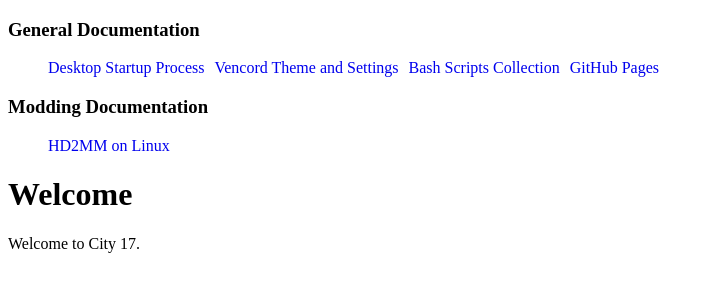
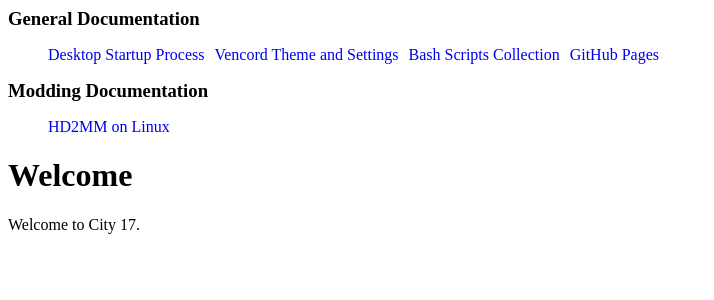
Before and after one commit to Backup158/Backup158.github.io, a Jekyll site: the page built from index.html, in a window 1280 px wide. Shown: the top 300 px of the page, without its empty margins (0-714 px from the left). Built offline with Jekyll 4.4.1, drawn with Linux system fonts in a browser that asks for light colours.

Commit message:
Update default.html
margins for nav bar headers

```diff
--- a/_layouts/default.html
+++ b/_layouts/default.html
@@ -6,9 +6,9 @@
   </head>
   <body>
     <nav>
-      <h3><a href="{{ site.data.navigation.home.url }}">{{ site.data.navigation.home.title }}</a></h3>
+      <h3 class="navbarHeader"><a href="{{ site.data.navigation.home.url }}">{{ site.data.navigation.home.title }}</a></h3>
       {% for item in site.data.navigation.toc %}
-        <h3>{{ item.title }}</h3>
+        <h3 class="navbarHeader">{{ item.title }}</h3>
         <ul>
           {% for entry in item.subfolderitems %}
             <li><a class="{% if page.url == entry.url %} active{% endif %}" href="{{ entry.url }}">{{ entry.page }}</a></li>
@@ -35,6 +35,10 @@
       .active {
         font-style: italic;
       }
+      .navbarHeader {
+        margin-top: 8px;
+        margin-bottom: 8px;
+      }
     </style>
   </body>
 </html>
```
